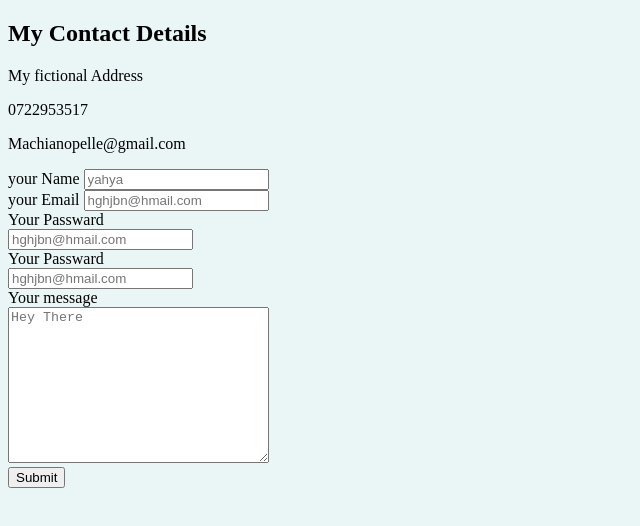
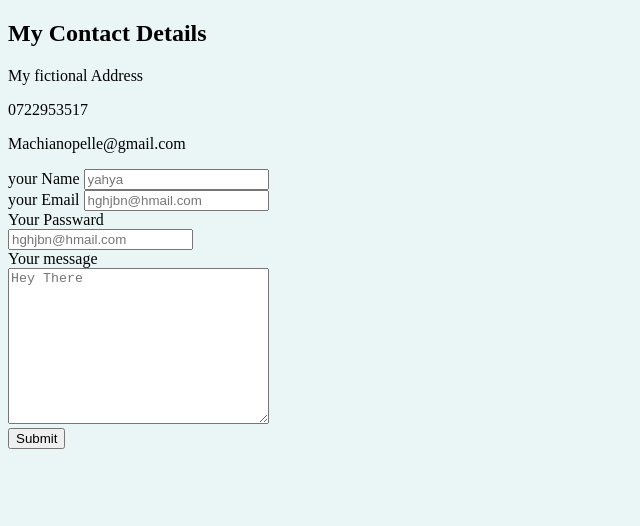
Before and after one commit to itsyahyaa/web-basic, a plain HTML site: page IntroHTML/contact.html in a window 1280 px wide. Shown: the whole page, without its empty margins (0-640 px from the left). Drawn offline with Linux system fonts and the light colour scheme.

Commit message:
Rm duplicate

```diff
--- a/IntroHTML/contact.html
+++ b/IntroHTML/contact.html
@@ -23,8 +23,6 @@
         <input type="text" name="yourEmail" value=""  placeholder="hghjbn@hmail.com"><br>
         <label for="">Your Passward</label><br>
         <input type="password" name="passward" value=""  placeholder="hghjbn@hmail.com"><br>
-        <label for="">Your Passward</label><br>
-        <input type="password" name="passward" value=""  placeholder="hghjbn@hmail.com"><br>
         <label for="">Your message</label><br>
         <textarea name="yourMassage" value=""  id="" cols="30" rows="10" placeholder="Hey There"></textarea><br>
         <input type="submit"name="Submit">
```
